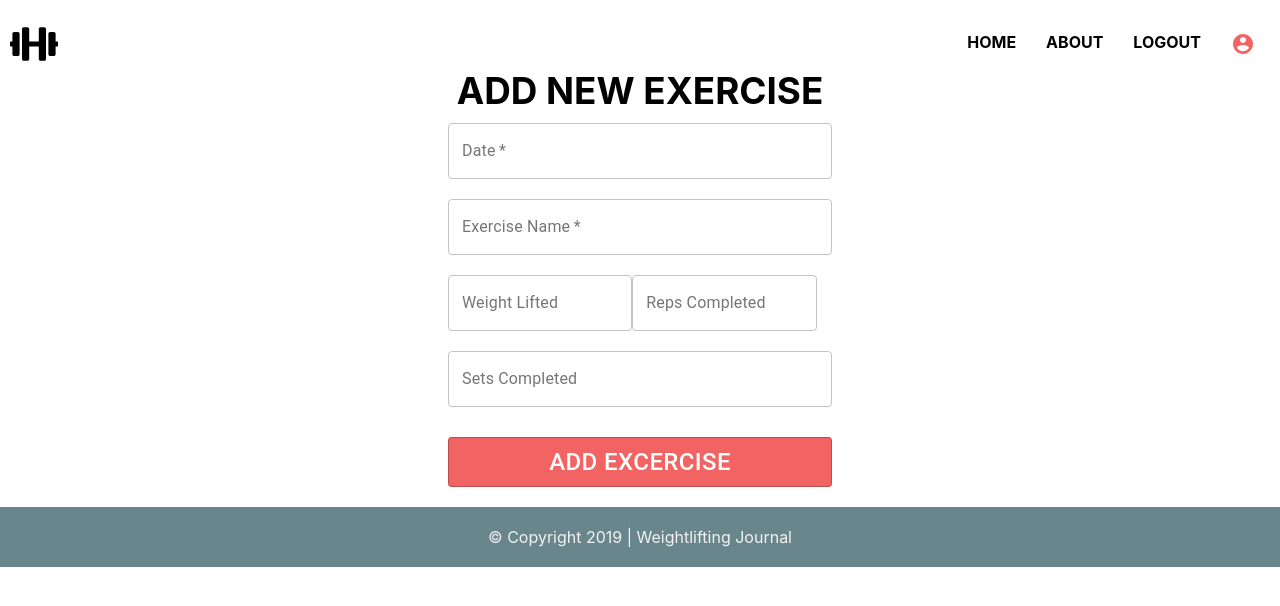
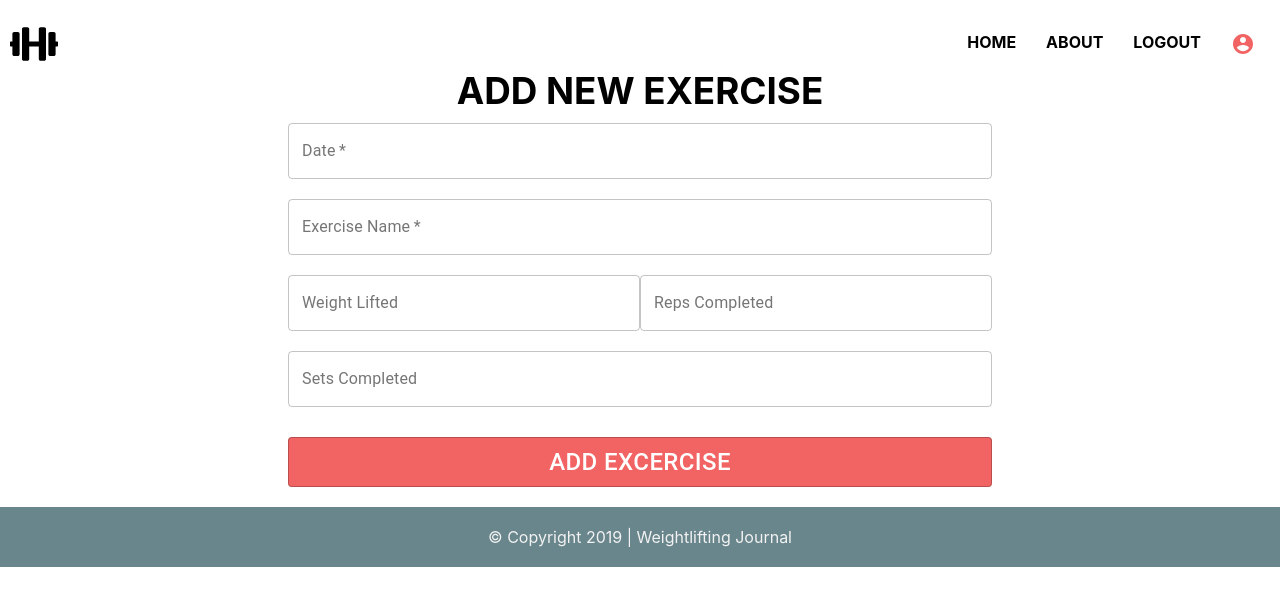
Before and after one commit to BW-WeightLiftingJournal/front-end, a React (Create React App) app: page /add in a window 1280 px wide. Shown: the top 606 px of the page. Built offline with nearby package versions, Linux system fonts and the light colour scheme.

Commit message:
pulling master

```diff
--- a/src/index.css
+++ b/src/index.css
@@ -134,7 +134,7 @@ p, span {
   display: flex;
   flex-direction: column;
   margin: 0 auto;
-  width: 30%;
+  width: 55%;
 }
 
 .exercise-container {
@@ -186,7 +186,7 @@ p, span {
 }
 
 .short-input {
-  width: 48%;
+  width: 50%;
 }
 
 .add-title {
```
